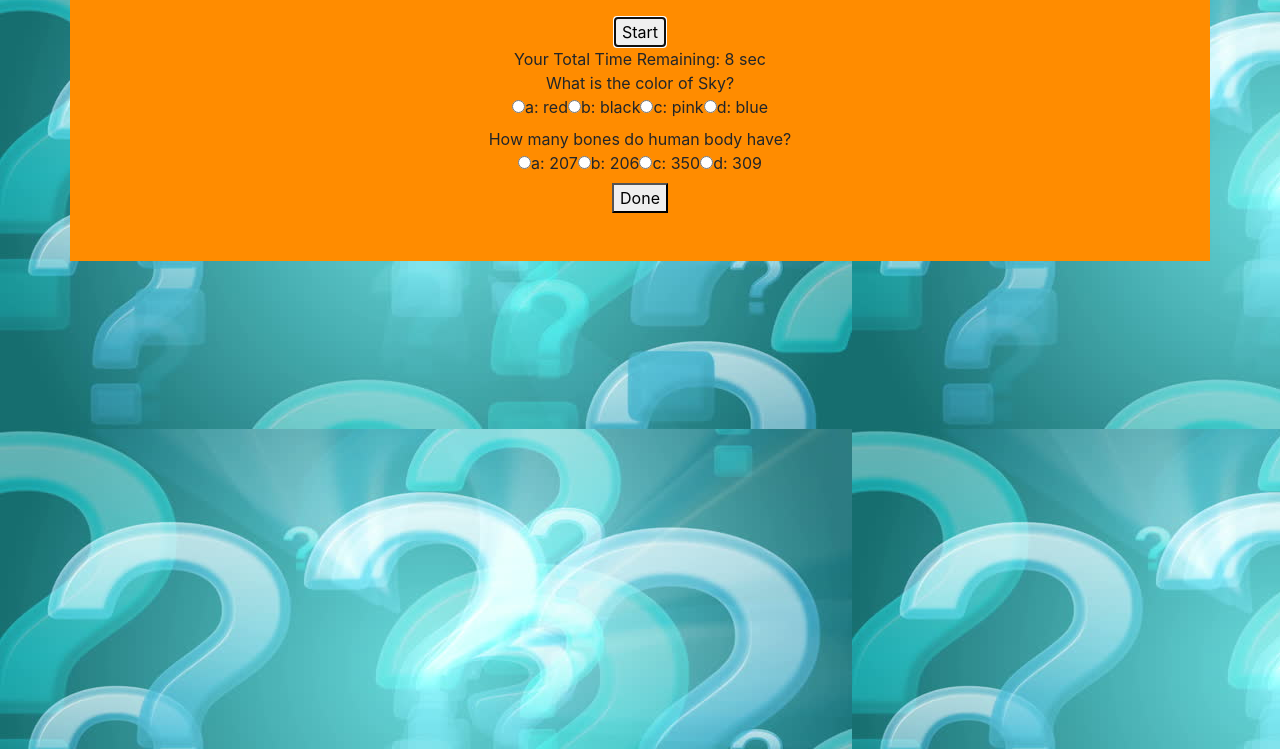
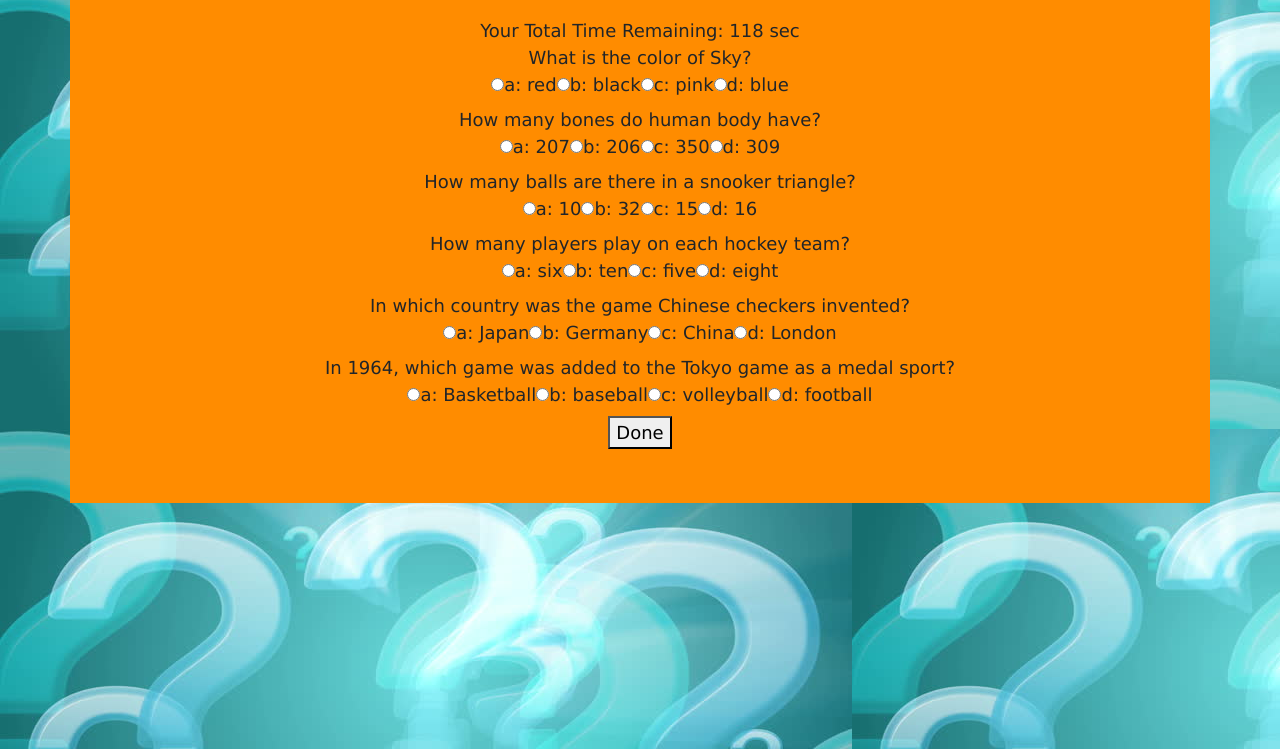
Before and after one commit to jyochsna/TriviaGame, a plain HTML site: page index.html in a window 1280 px wide. Both pictures are taken after a click on the button "Start". Shown: the part 51-800 px from the top of the page. Drawn offline with nearby package versions, Linux system fonts and the light colour scheme.

Commit message:
css file and code updated

```diff
--- a/assets/css/style.css
+++ b/assets/css/style.css
@@ -3,6 +3,11 @@
 }
 body {
     background:url("../images/background.jpg")
+
+}
+body{
+    font-family: Verdana, Geneva, Tahoma, sans-serif;
+    font-size: large;
 }
 .container{
     background-color: darkorange;
--- a/assets/javascript/app.js
+++ b/assets/javascript/app.js
@@ -1,11 +1,11 @@
-var timeoutInSeconds = 10;
+var timeoutInSeconds = 120;
 var number = timeoutInSeconds;
 var intervalId;
 
 $("#start").on("click", run);
 
 function run() {
-    $("#start").toggle(true);
+    $("#start").toggle(false);
     $("#show-number").toggle(true);
     $("#quiz").toggle(true);
     $("#done").toggle(true);
@@ -53,7 +53,48 @@ var questionBanks = [
         correctAnswer: "b"
 
     },
+    {
+        question: "How many balls are there in a snooker triangle? ",
+        answers: {
+            a: 10,
+            b: 32,
+            c: 15,
+            d: 16
+        },
+        correctAnswer: "c"
 
+    },
+    {
+        question: "How many players play on each hockey team? ",
+        answers:{
+            a: "six",
+            b: "ten",
+            c: "five",
+            d: "eight"
+        },
+        correctAnswer: "a"
+    },
+
+    {
+        question: "In which country was the game Chinese checkers invented? ",
+        answers:{
+            a: "Japan",
+            b: "Germany",
+            c: "China",
+            d: "London"
+        },
+        correctAnswer: "b"
+    },
+    {
+        question: "In 1964, which game was added to the Tokyo game as a medal sport? ",
+        answers:{
+            a: "Basketball",
+            b: "baseball",
+            c: "volleyball",
+            d: "football"
+        },
+        correctAnswer: "c"
+    }
 ];
 var output = [];
 function builQuiz(questionBanks) {
```
